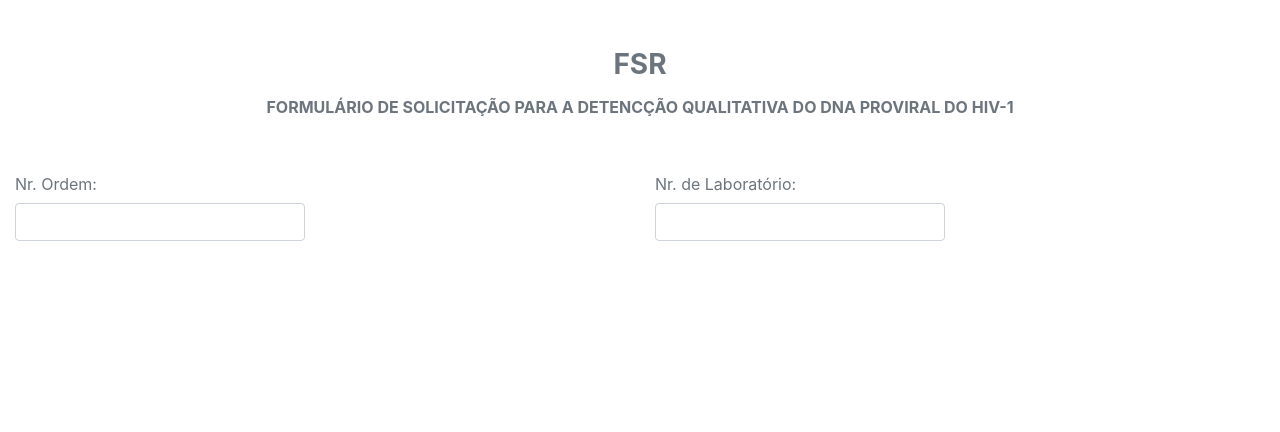
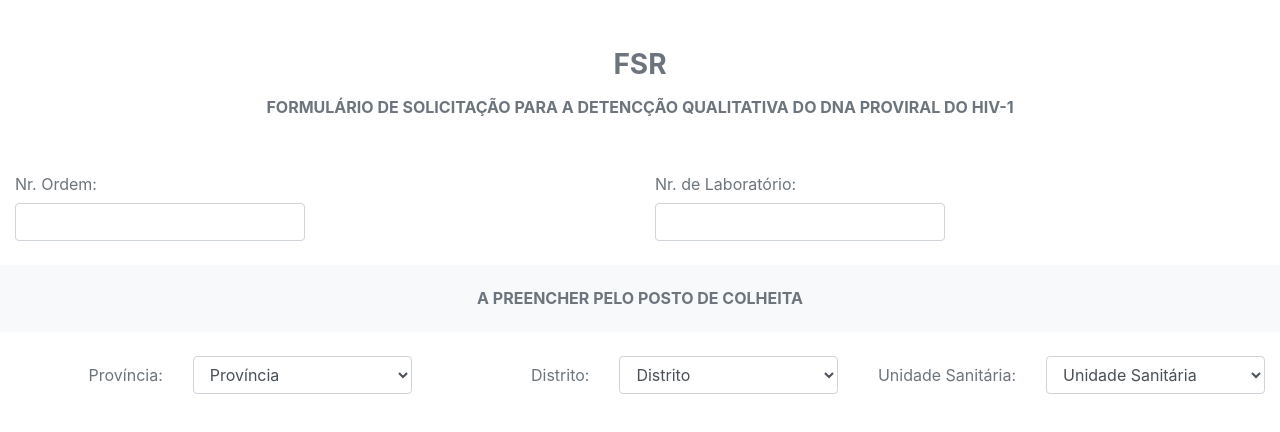
Before and after one commit to irzelindo/disa_poc_fe, a React (Create React App) app: page / in a window 1280 px wide. Shown: the top 432 px of the page. Built offline with nearby package versions, Linux system fonts and the light colour scheme.

Commit message:
Add posto colheita to the form

```diff
--- a/src/components/form/form.js
+++ b/src/components/form/form.js
@@ -1,6 +1,8 @@
 import React, { Component } from "react";
 import FormHeader from "./form_header";
 import FormSeach from './form_search';
+import PostoColheitaHeader from "./posto_colheita_header";
+import PostoColheitaFilters from "./posto_colheita_filters";
 
 class Form extends Component {
   render(){
@@ -8,6 +10,8 @@ class Form extends Component {
         <form>
             <FormHeader />
             <FormSeach />
+            <PostoColheitaHeader />
+            <PostoColheitaFilters />
         </form>
     )
   };
```
